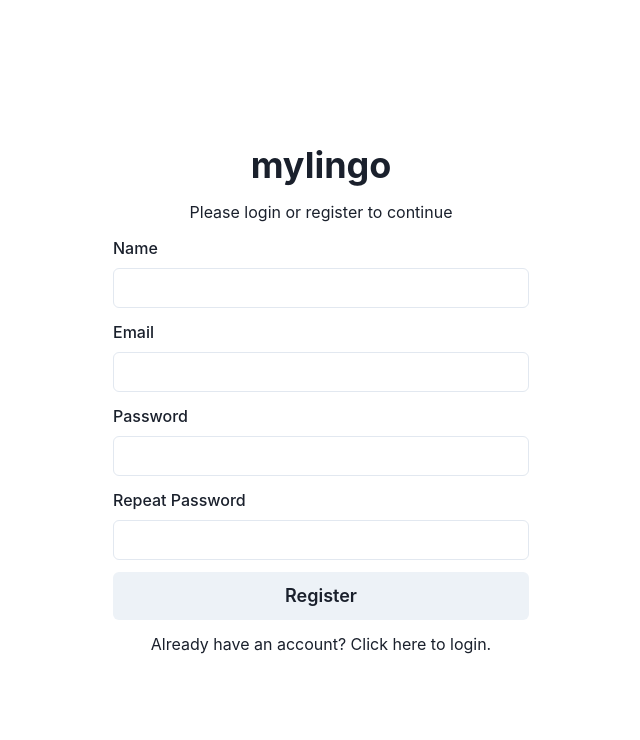
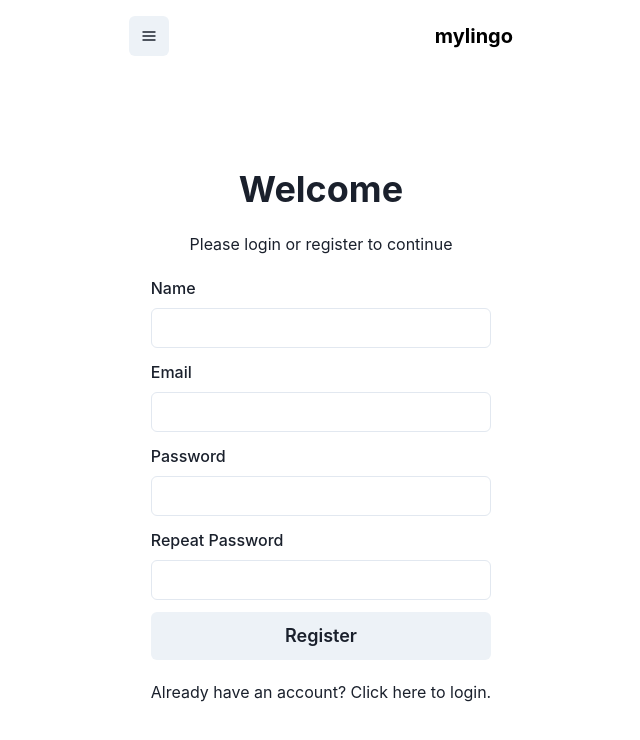
Before and after one commit to tonynaughton/mylingo, a React (Vite) app: page /register in a window 1280 px wide. Shown: the top 740 px of the page, without its empty margins (319-959 px from the left). Built offline with nearby package versions, Linux system fonts and the light colour scheme; no server answers.

Commit message:
Fix layout

```diff
--- a/src/components/app_bar.tsx
+++ b/src/components/app_bar.tsx
@@ -6,7 +6,7 @@ import { auth } from "../firebase";
 
 export function AppBar(): JSX.Element {
   return (
-    <Box color="white" p={4}>
+    <Box color="white" p={4} w="full">
       <Flex justify="space-between" align="center">
         <Menu>
           <MenuButton as={IconButton} aria-label="Menu" icon={<HamburgerIcon />} />
--- a/src/firebase/index.ts
+++ b/src/firebase/index.ts
@@ -2,7 +2,7 @@ import { initializeApp } from "firebase/app";
 import { createUserWithEmailAndPassword, getAuth } from "firebase/auth";
 import { getFirestore, CollectionReference, DocumentData, addDoc, collection } from "firebase/firestore";
 
-import { RegisterFormInput } from "../components/register";
+import { RegisterFormInput } from "../pages/register";
 
 export interface UserData {
   uid: string;
--- a/src/layout/index.tsx
+++ b/src/layout/index.tsx
@@ -1,12 +1,14 @@
-import { VStack, Container, Flex } from "@chakra-ui/react";
+import { Container, Flex } from "@chakra-ui/react";
+import { AppBar } from "../components/app_bar";
 
 export function Layout({ children }: { children: JSX.Element }): JSX.Element {
   return (
     <Container maxW="md">
-      <Flex h="100vh" justifyContent="center" alignItems="center">
-        <VStack w="full" h="fit-content" spacing={3}>
+      <Flex h="100vh" flexDirection="column" justifyContent="center" alignItems="center">
+        <AppBar />
+        <Flex flex="1" flexDirection="column" justifyContent="center" alignItems="center">
           {children}
-        </VStack>
+        </Flex>
       </Flex>
     </Container>
   );
--- a/src/components/home.tsx
+++ b/src/pages/home.tsx
@@ -1,14 +1,11 @@
 import { Box } from "@chakra-ui/react";
 
 import { Layout } from "../layout";
-import { AppBar } from "./app_bar";
 
 export function Home(): JSX.Element {
   return (
     <Layout>
-      <Box height="100%" width="full">
-        <AppBar />
-      </Box>
+      <Box height="full" width="full"></Box>
     </Layout>
   );
 }
--- /dev/null
+++ b/src/pages/index.tsx
@@ -0,0 +1,3 @@
+export * from "./home";
+export * from "./login";
+export * from "./register";
--- a/src/components/register.tsx
+++ b/src/pages/login.tsx
@@ -6,37 +6,37 @@ import {
   Button,
   FormErrorMessage,
   useToast,
-  Link,
   Heading,
-  Text
+  Text,
+  Link
 } from "@chakra-ui/react";
 import { useForm } from "react-hook-form";
+import { signInWithEmailAndPassword } from "firebase/auth";
 import { useNavigate } from "react-router-dom";
 
-import { registerUser } from "../firebase";
+import { auth } from "../firebase";
 import { Layout } from "../layout";
 
-export interface RegisterFormInput {
-  name: string;
+interface FormInput {
   email: string;
   password: string;
-  repeatPassword: string;
 }
 
-export default function Register(): JSX.Element {
+export function Login(): JSX.Element {
   const toast = useToast();
   const navigate = useNavigate();
   const {
     handleSubmit,
     register,
     formState: { errors, isSubmitting }
-  } = useForm<RegisterFormInput>();
+  } = useForm<FormInput>();
 
-  const onRegister = async (data: RegisterFormInput): Promise<void> => {
+  const onLogin = async (data: FormInput): Promise<void> => {
+    const { email, password } = data;
     try {
-      await registerUser(data);
+      await signInWithEmailAndPassword(auth, email, password);
       toast({
-        title: "Registration successful",
+        title: "Login successful",
         status: "success",
         duration: 5000,
         isClosable: true
@@ -44,7 +44,7 @@ export default function Register(): JSX.Element {
       navigate("/");
     } catch (err: any) {
       toast({
-        title: "Registration failed",
+        title: "Login failed",
         description: err.message,
         status: "error",
         duration: 5000,
@@ -55,22 +55,11 @@ export default function Register(): JSX.Element {
 
   return (
     <Layout>
-      <>
-        <Heading>mylingo</Heading>
+      <VStack spacing={5}>
+        <Heading>Welcome</Heading>
         <Text>Please login or register to continue</Text>
-        <form onSubmit={handleSubmit(onRegister)} style={{ width: "100%" }}>
+        <form onSubmit={handleSubmit(onLogin)} style={{ width: "100%" }}>
           <VStack w="full" spacing={3}>
-            <FormControl isInvalid={!!errors.name}>
-              <FormLabel htmlFor="name">Name</FormLabel>
-              <Input
-                id="name"
-                {...register("name", {
-                  required: "This is required",
-                  minLength: { value: 4, message: "Minimum length should be 4" }
-                })}
-              />
-            </FormControl>
-            <FormErrorMessage>{errors.name ? errors.name.message : ""}</FormErrorMessage>
             <FormControl isInvalid={!!errors.email}>
               <FormLabel htmlFor="email">Email</FormLabel>
               <Input
@@ -90,22 +79,13 @@ export default function Register(): JSX.Element {
               />
             </FormControl>
             <FormErrorMessage>{errors.password ? errors.password.message : ""}</FormErrorMessage>
-            <FormControl isInvalid={!!errors.repeatPassword}>
-              <FormLabel htmlFor="repeat-password">Repeat Password</FormLabel>
-              <Input
-                autoComplete="repeat-password"
-                type="password"
-                {...register("repeatPassword", { required: "This is required" })}
-              />
-            </FormControl>
-            <FormErrorMessage>{errors.repeatPassword ? errors.repeatPassword.message : ""}</FormErrorMessage>
             <Button w="full" size="lg" isLoading={isSubmitting} type="submit">
-              Register
+              Login
             </Button>
           </VStack>
         </form>
-        <Link onClick={() => navigate("/login")}>Already have an account? Click here to login.</Link>
-      </>
+        <Link onClick={() => navigate("/register")}>Don't have an account? Click here to register.</Link>
+      </VStack>
     </Layout>
   );
 }
--- a/src/components/login.tsx
+++ b/src/pages/register.tsx
@@ -6,37 +6,37 @@ import {
   Button,
   FormErrorMessage,
   useToast,
+  Link,
   Heading,
-  Text,
-  Link
+  Text
 } from "@chakra-ui/react";
 import { useForm } from "react-hook-form";
-import { signInWithEmailAndPassword } from "firebase/auth";
 import { useNavigate } from "react-router-dom";
 
-import { auth } from "../firebase";
+import { registerUser } from "../firebase";
 import { Layout } from "../layout";
 
-interface FormInput {
+export interface RegisterFormInput {
+  name: string;
   email: string;
   password: string;
+  repeatPassword: string;
 }
 
-export default function Login(): JSX.Element {
+export function Register(): JSX.Element {
   const toast = useToast();
   const navigate = useNavigate();
   const {
     handleSubmit,
     register,
     formState: { errors, isSubmitting }
-  } = useForm<FormInput>();
+  } = useForm<RegisterFormInput>();
 
-  const onLogin = async (data: FormInput): Promise<void> => {
-    const { email, password } = data;
+  const onRegister = async (data: RegisterFormInput): Promise<void> => {
     try {
-      await signInWithEmailAndPassword(auth, email, password);
+      await registerUser(data);
       toast({
-        title: "Login successful",
+        title: "Registration successful",
         status: "success",
         duration: 5000,
         isClosable: true
@@ -44,7 +44,7 @@ export default function Login(): JSX.Element {
       navigate("/");
     } catch (err: any) {
       toast({
-        title: "Login failed",
+        title: "Registration failed",
         description: err.message,
         status: "error",
         duration: 5000,
@@ -55,11 +55,22 @@ export default function Login(): JSX.Element {
 
   return (
     <Layout>
-      <>
-        <Heading>mylingo</Heading>
+      <VStack spacing={5}>
+        <Heading>Welcome</Heading>
         <Text>Please login or register to continue</Text>
-        <form onSubmit={handleSubmit(onLogin)} style={{ width: "100%" }}>
+        <form onSubmit={handleSubmit(onRegister)} style={{ width: "100%" }}>
           <VStack w="full" spacing={3}>
+            <FormControl isInvalid={!!errors.name}>
+              <FormLabel htmlFor="name">Name</FormLabel>
+              <Input
+                id="name"
+                {...register("name", {
+                  required: "This is required",
+                  minLength: { value: 4, message: "Minimum length should be 4" }
+                })}
+              />
+            </FormControl>
+            <FormErrorMessage>{errors.name ? errors.name.message : ""}</FormErrorMessage>
             <FormControl isInvalid={!!errors.email}>
               <FormLabel htmlFor="email">Email</FormLabel>
               <Input
@@ -79,13 +90,22 @@ export default function Login(): JSX.Element {
               />
             </FormControl>
             <FormErrorMessage>{errors.password ? errors.password.message : ""}</FormErrorMessage>
+            <FormControl isInvalid={!!errors.repeatPassword}>
+              <FormLabel htmlFor="repeat-password">Repeat Password</FormLabel>
+              <Input
+                autoComplete="repeat-password"
+                type="password"
+                {...register("repeatPassword", { required: "This is required" })}
+              />
+            </FormControl>
+            <FormErrorMessage>{errors.repeatPassword ? errors.repeatPassword.message : ""}</FormErrorMessage>
             <Button w="full" size="lg" isLoading={isSubmitting} type="submit">
-              Login
+              Register
             </Button>
           </VStack>
         </form>
-        <Link onClick={() => navigate("/register")}>Don't have an account? Click here to register.</Link>
-      </>
+        <Link onClick={() => navigate("/login")}>Already have an account? Click here to login.</Link>
+      </VStack>
     </Layout>
   );
 }
--- a/src/router/index.tsx
+++ b/src/router/index.tsx
@@ -1,11 +1,9 @@
+import { useEffect, useState } from "react";
 import { createBrowserRouter, RouterProvider } from "react-router-dom";
 
-import Login from "../components/login";
-import Register from "../components/register";
-import { Home } from "../components/home";
+import { Home, Login, Register } from "../pages";
 import { ProtectedRoute } from "./protected_route";
 import { auth } from "../firebase";
-import { useEffect, useState } from "react";
 
 export function Router(): JSX.Element {
   const [currentUser, setCurrentUser] = useState(auth.currentUser);
```
